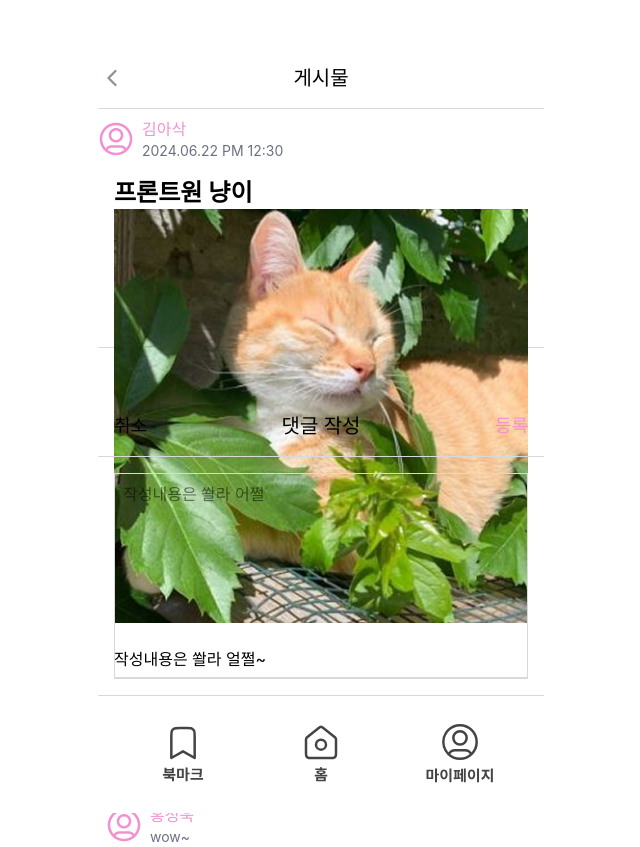
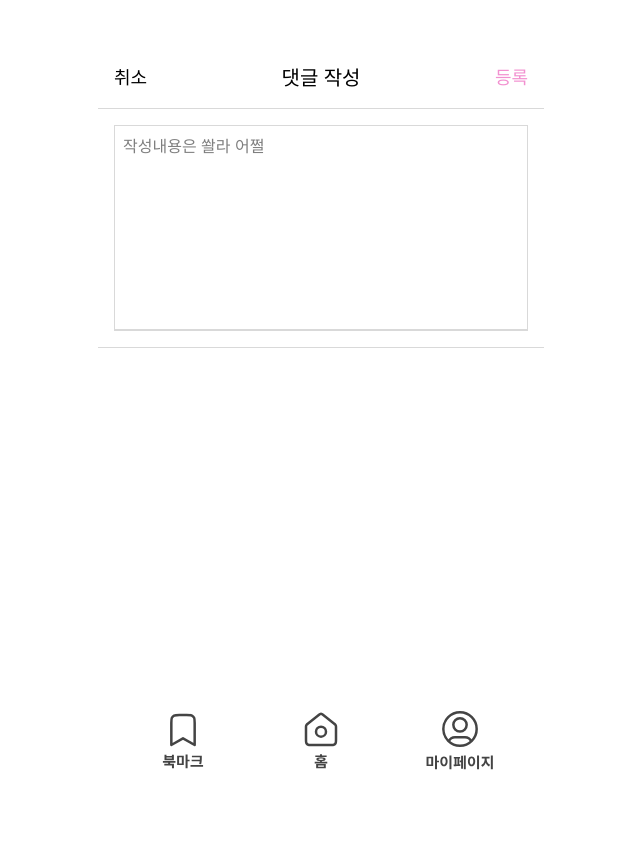
Before and after one commit to jingjing2222/pokenyang, a React (Vite) app in the folder frontend/: page /home/1/comment in a window 1280 px wide. Shown: the whole page, without its empty margins (319-959 px from the left). After the commit the page ends 800 px from the top, so only its background shows below. Built offline with nearby package versions, Linux system fonts and the light colour scheme.

Commit message:
fix(frontend): fix routing error

```diff
--- a/frontend/src/routes/home/$postId.tsx
+++ b/frontend/src/routes/home/$postId.tsx
@@ -1,5 +1,5 @@
 import PostIdForm from '@/components/home/postid/PostIdForm'
-import { createFileRoute, Outlet } from '@tanstack/react-router'
+import { createFileRoute, Outlet, useRouterState } from '@tanstack/react-router'
 
 export const Route = createFileRoute('/home/$postId')({
   component: RouteComponent,
@@ -7,10 +7,12 @@ export const Route = createFileRoute('/home/$postId')({
 
 function RouteComponent() {
   const { postId } = Route.useParams()
+  const router = useRouterState()
+  const isExactMatch = router.location.pathname === `/home/${postId}`
 
   return (
     <div>
-      <PostIdForm postId={postId} />
+      {isExactMatch ? <PostIdForm postId={postId} /> : null}
       <Outlet />
     </div>
   )
```
